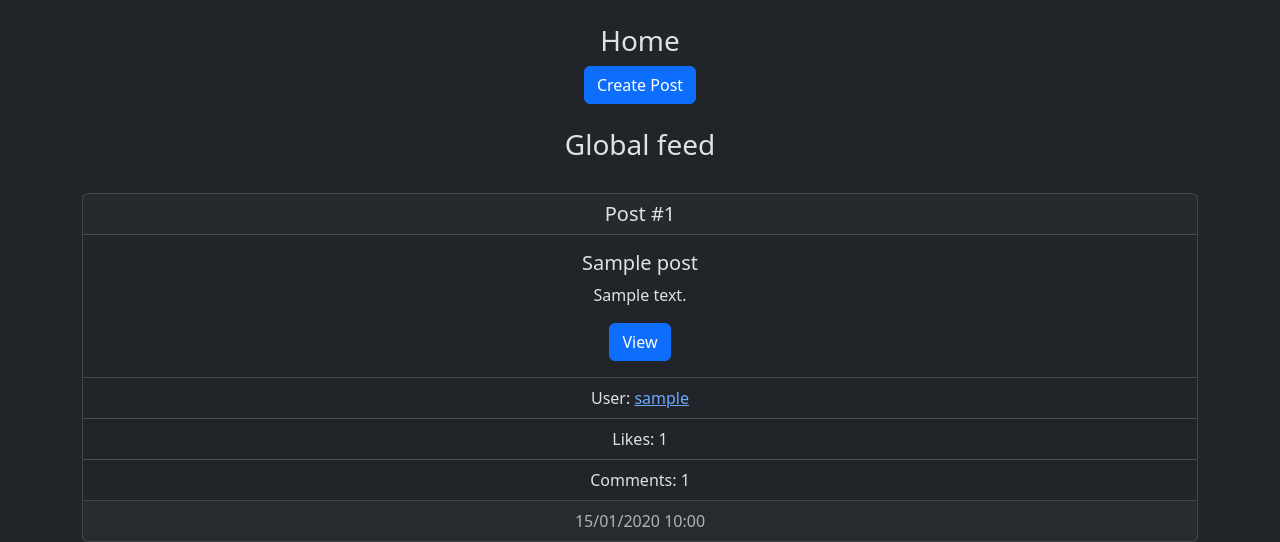
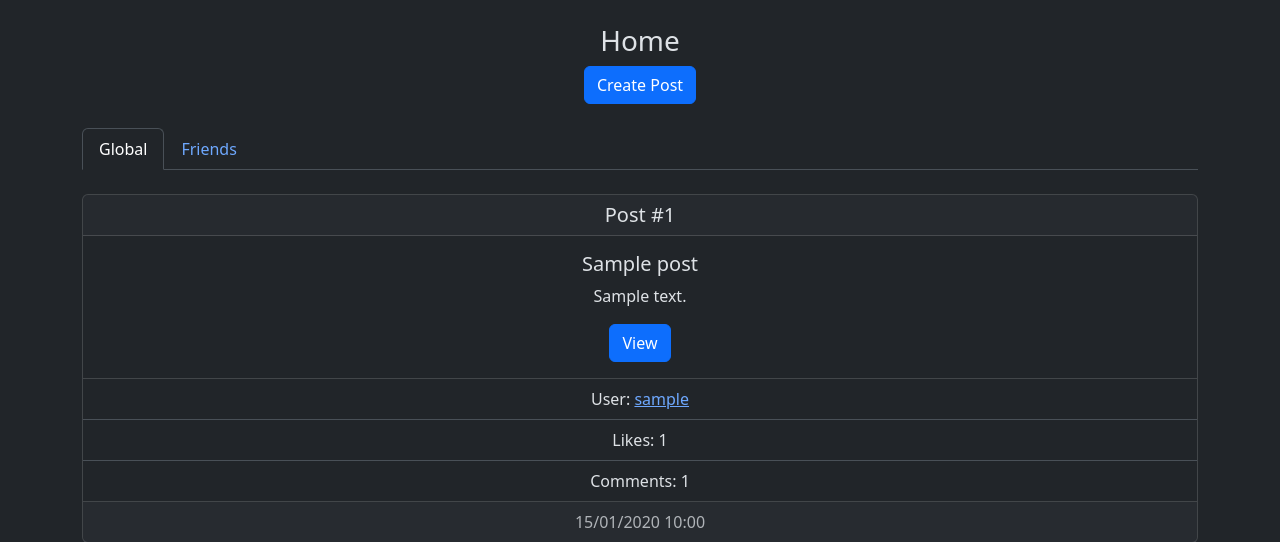
Before and after one commit to Magvib/Facebook, a PHP site: page / in a window 1280 px wide. Shown: the part 56-598 px from the top of the page. Run offline with PHP 8.4, Linux system fonts and the light colour scheme; the visitor is signed in with stand-in values (Sample User, id 1); tables that the repository leaves empty or names only in its code hold one stand-in row (values such as "Sample post"); some libraries are stand-ins or nearby versions.

Commit message:
fix: :bug: Now able to see friends feed

```diff
--- a/controllers/HomeController.php
+++ b/controllers/HomeController.php
@@ -10,16 +10,32 @@ class HomeController extends Controller
             $this->redirect('/login');
         }
 
-        // TODO Top feed
-        // TODO Friends feed
+        $user = Auth::user();
+
+        $friends = Friend::getFriends($user->id, 1, false);
+
+        // Loop through friends and get their ids
+        $friendsIds = array_map(function($friend) {
+            return $friend->id;
+        }, $friends);
+
+        $friendPosts = Post::getFriendsPosts($friendsIds, 1, 10, 'id', 'DESC');
 
         // Global feed
         $posts = Post::getAll(1, 10, 'id', 'DESC');
 
+        $params['feed'] = isset($params['feed']) ? $params['feed'] : 'global';
+
+        // Check to see if url is /friends
+        if ($params['feed'] == 'friends') {
+            $posts = $friendPosts;
+        }
+
         $this->render('HomeView', [
             'title' => 'Home',
-            'user' => Auth::user(),
-            'posts' => $posts
+            'user' => $user,
+            'posts' => $posts,
+            'feed' => $params['feed'],
         ]);
     }
 
--- a/index.php
+++ b/index.php
@@ -19,6 +19,8 @@ $router = new AltoRouter();
 $router->addRoutes([
     /* ---------------------------------- Feed ---------------------------------- */
     ['GET', '/', 'HomeController#index'],
+    ['GET', '/feed', 'HomeController#index'],
+    ['GET', '/feed/[*:feed]', 'HomeController#index'],
 
     /* --------------------------------- Profile -------------------------------- */
     ['GET', '/profile/[*:username]', 'ProfileController#index'],
--- a/models/Post.php
+++ b/models/Post.php
@@ -22,4 +22,36 @@ class Post extends Model
     {
         return Likes::getAllByField('post_id', $this->id);
     }
+
+    public static function getFriendsPosts(array $friendsIds, int $page, int $limit, $orderBy = null, $order = null): array
+    {
+        $data = Db::getInstance()->table(get_called_class());
+
+        foreach ($friendsIds as $id) {
+            $data->orWhere('author_id', $id);
+        }
+
+        // If $friendsIds is empty, return empty array
+        if (!$friendsIds) {
+            return [];
+        }
+
+        if ($orderBy && $order) {
+            $data = $data->orderBy($orderBy, $order);
+        }
+
+        $data = $data->paginate($page, $limit);
+
+        if (!$data) {
+            return new static();
+        }
+
+        $listOfData = [];
+
+        foreach ($data as $key => $value) {
+            $listOfData[] = new static($value->id);
+        }
+
+        return $listOfData;
+    }
 }
--- a/views/HomeView.php
+++ b/views/HomeView.php
@@ -28,7 +28,16 @@
     </div>
 
     <br />
-    <h3>Global feed</h3>
+
+    <!-- Make a mini navbar for global feed and friends feed -->
+    <ul class="nav nav-tabs">
+        <li class="nav-item">
+            <a class="nav-link <?= $feed == 'global' ? 'active' : '' ?>" href="/">Global</a>
+        </li>
+        <li class="nav-item">
+            <a class="nav-link <?= $feed == 'friends' ? 'active' : '' ?>" href="/feed/friends">Friends</a>
+        </li>
+    </ul>
 
     <?php foreach ($posts as $post) : ?>
         <?php
```
